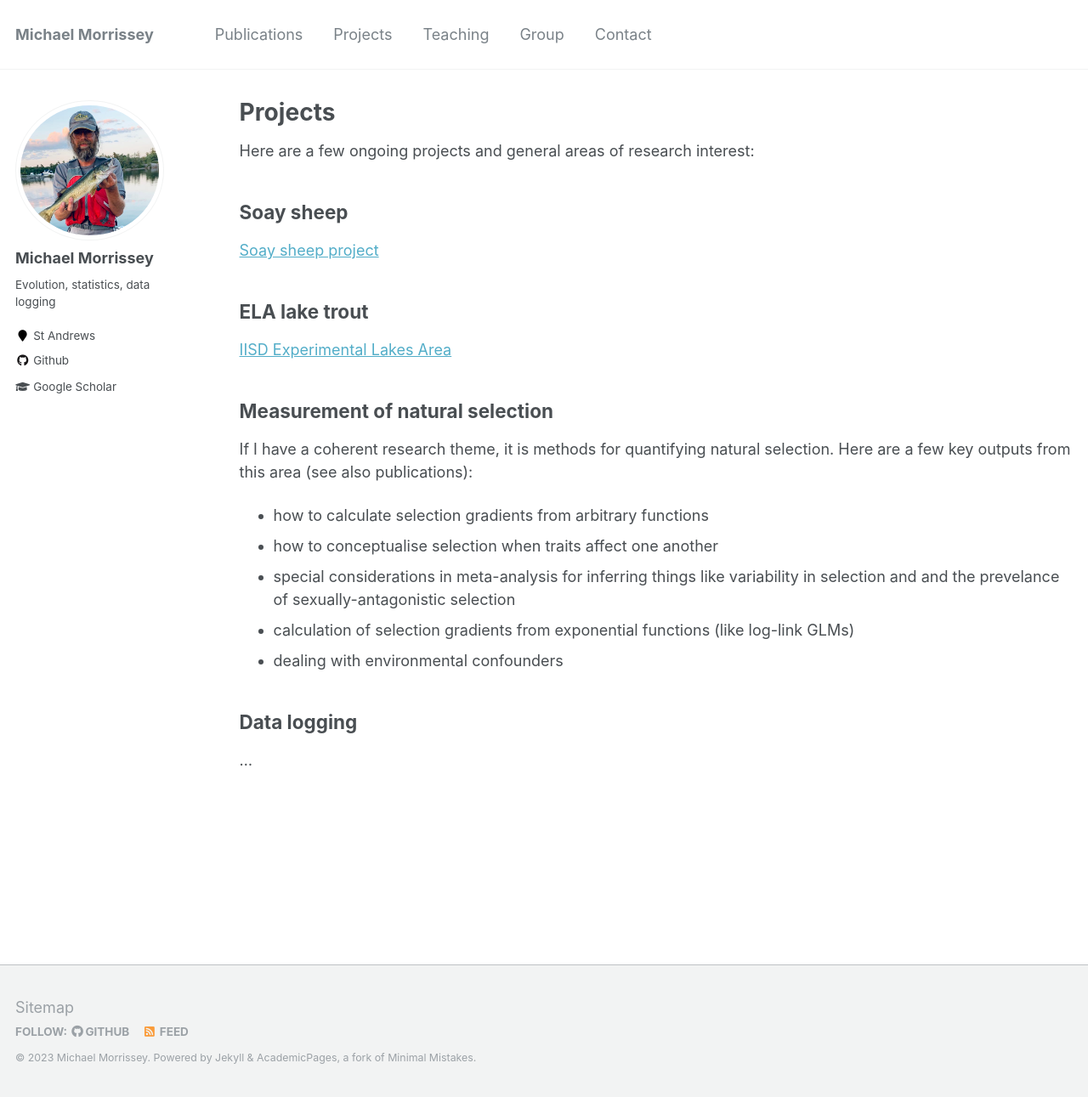
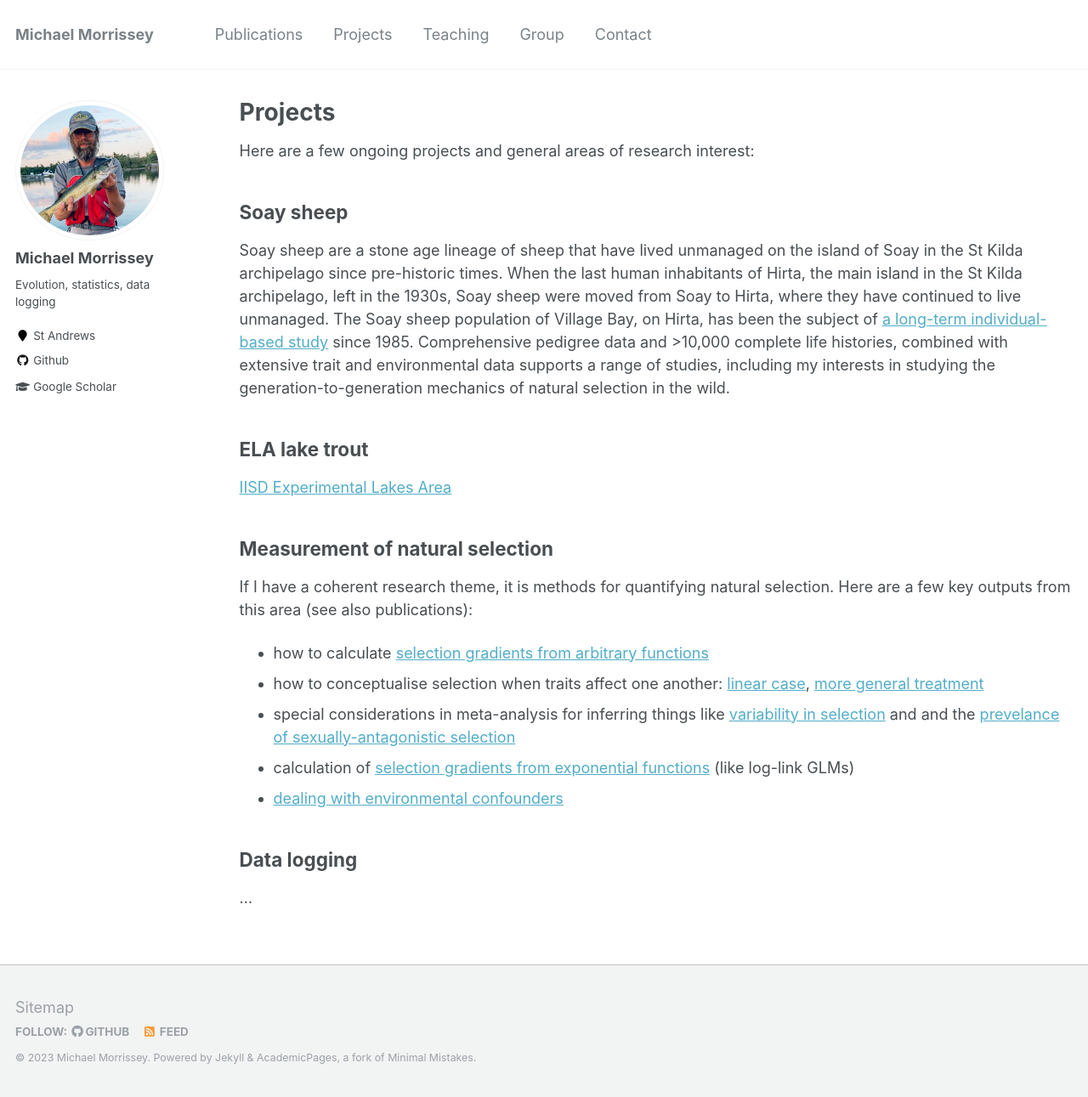
Before and after one commit to mbmorrissey/mbmorrissey.github.io, a Jekyll site: the page built from _pages/projects.md, in a window 1280 px wide and 1291 px high. Shown: the whole window at 85% size. Built offline with Jekyll 4.4.1, drawn with Linux system fonts in a browser that asks for light colours.

Commit message:
Update projects.md

```diff
--- a/_pages/projects.md
+++ b/_pages/projects.md
@@ -10,7 +10,7 @@ Here are a few ongoing projects and general areas of research interest:
 
 ## Soay sheep
 
-[Soay sheep project](https://soaysheep.bio.ed.ac.uk/)
+Soay sheep are a stone age lineage of sheep that have lived unmanaged on the island of Soay in the St Kilda archipelago since pre-historic times.  When the last human inhabitants of Hirta, the main island in the St Kilda archipelago, left in the 1930s, Soay sheep were moved from Soay to Hirta, where they have continued to live unmanaged.  The Soay sheep population of Village Bay, on Hirta, has been the subject of [a long-term individual-based study](https://soaysheep.bio.ed.ac.uk/) since 1985.  Comprehensive pedigree data and >10,000 complete life histories, combined with extensive trait and environmental data supports a range of studies, including my interests in studying the generation-to-generation mechanics of natural selection in the wild.
 
 ## ELA lake trout
 
@@ -20,11 +20,11 @@ Here are a few ongoing projects and general areas of research interest:
 
 If I have a coherent research theme, it is methods for quantifying natural selection.  Here are a few key outputs from this area (see also publications):
 
-- how to calculate selection gradients from arbitrary functions
-- how to conceptualise selection when traits affect one another
-- special considerations in meta-analysis for inferring things like variability in selection and and the prevelance of sexually-antagonistic selection
-- calculation of selection gradients from exponential functions (like log-link GLMs)
-- dealing with environmental confounders
+- how to calculate [selection gradients from arbitrary functions](https://onlinelibrary.wiley.com/doi/full/10.1111/evo.12077)
+- how to conceptualise selection when traits affect one another: [linear case](https://onlinelibrary.wiley.com/doi/full/10.1111/evo.12385), [more general treatment](https://onlinelibrary.wiley.com/doi/full/10.1111/evo.12728)
+- special considerations in meta-analysis for inferring things like [variability in selection](https://academic.oup.com/evolut/article/66/2/435/6851568) and and the [prevelance of sexually-antagonistic selection](https://onlinelibrary.wiley.com/doi/10.1111/jeb.12950)
+- calculation of [selection gradients from exponential functions](https://onlinelibrary.wiley.com/doi/full/10.1111/evo.14486) (like log-link GLMs)
+- [dealing with environmental confounders](https://www.biorxiv.org/content/10.1101/2022.06.15.496257v1.full.pdf)
 
 ## Data logging
 
```
